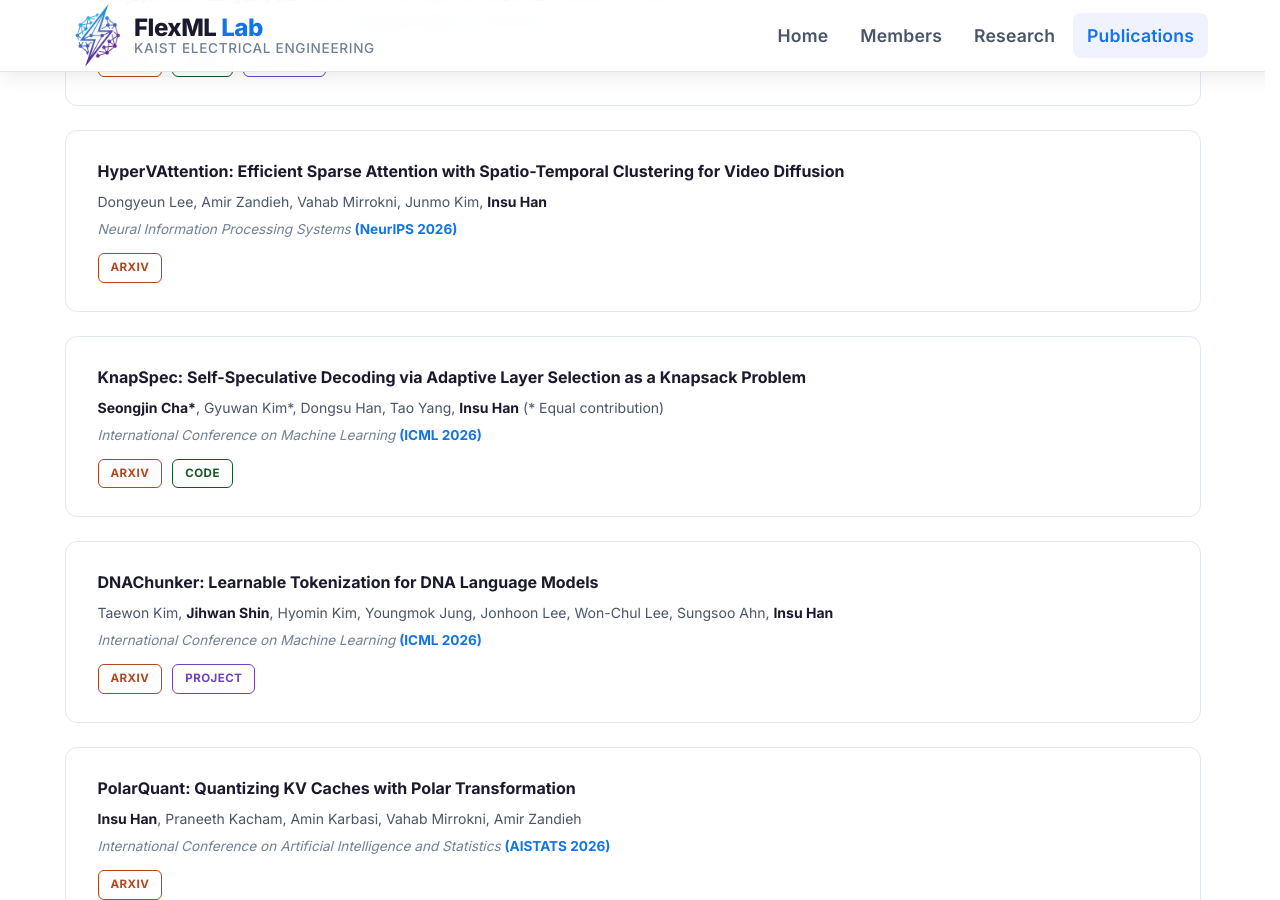
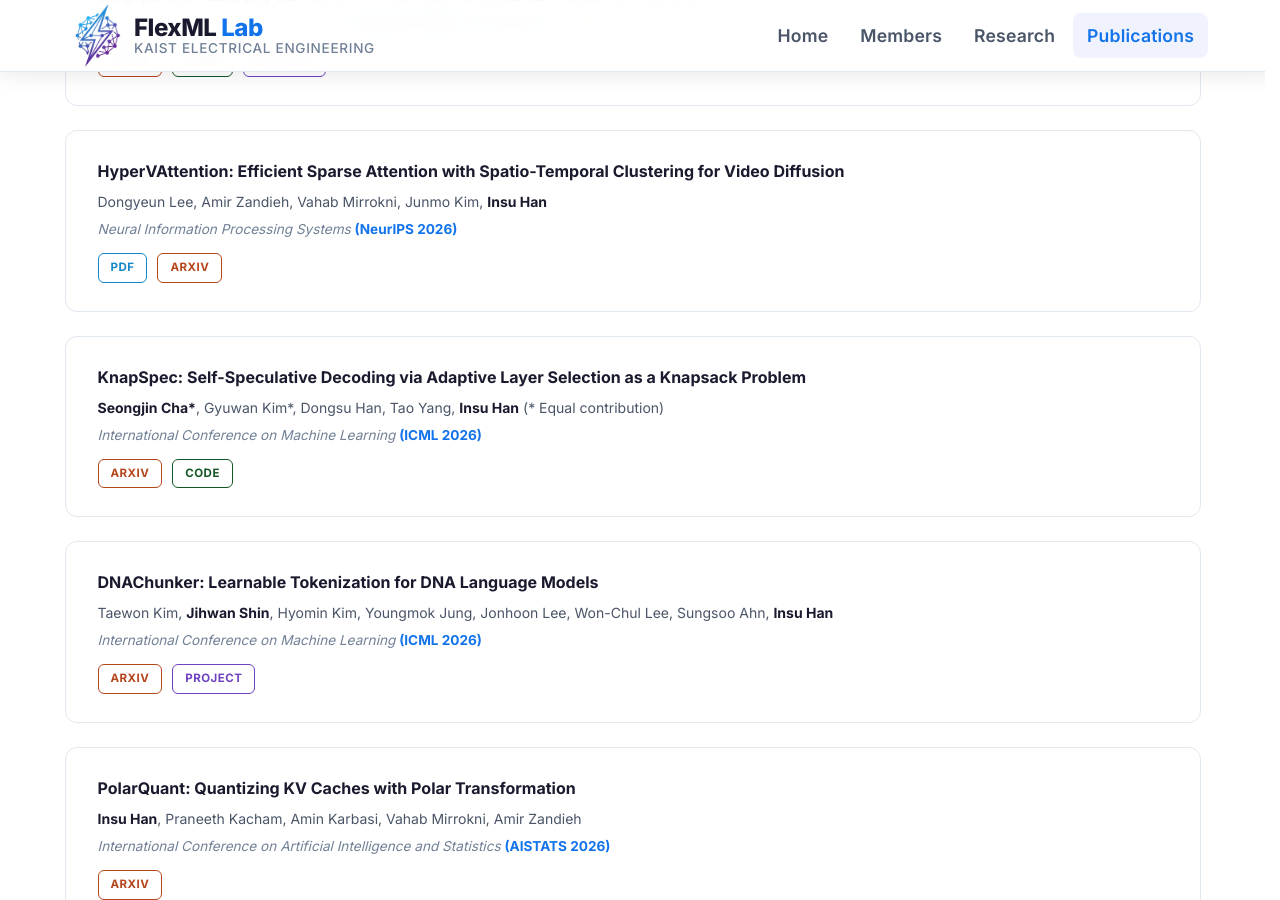
Before and after one commit to kaist-flexml-lab/kaist-flexml-lab.github.io, a Jekyll site: the page built from publications.html, in a window 1280 px wide and 900 px high, scrolled down 1210 px. Built offline with Jekyll 4.4.1, drawn with Linux system fonts in a browser that asks for light colours.

Commit message:
Update publication link to OpenReview

```diff
--- a/publications.html
+++ b/publications.html
@@ -102,11 +102,12 @@ permalink: /publications/
           <!-- <span class="pub-year">Under<br>Review</span> -->
           <div class="pub-content">
             <div class="pub-title">
-              <a href="https://arxiv.org/abs/2602.20217">HyperVAttention: Efficient Sparse Attention with Spatio-Temporal Clustering for Video Diffusion</a>
+              <a href="https://openreview.net/forum?id=NlRG5IrLFS">HyperVAttention: Efficient Sparse Attention with Spatio-Temporal Clustering for Video Diffusion</a>
             </div>
             <div class="pub-authors">Dongyeun Lee, Amir Zandieh, Vahab Mirrokni, Junmo Kim, <strong>Insu Han</strong></div>
             <div class="pub-venue">Neural Information Processing Systems <strong>(NeurIPS 2026)</strong></div>
             <div style="display:flex; gap:10px; flex-wrap:wrap;">
+              <a href="https://openreview.net/forum?id=NlRG5IrLFS" class="pub-link pub-link--pdf">PDF</a>
               <a href="https://arxiv.org/pdf/2607.03012" class="pub-link pub-link--arxiv">arXiv</a>
             </div>
           </div>
```
